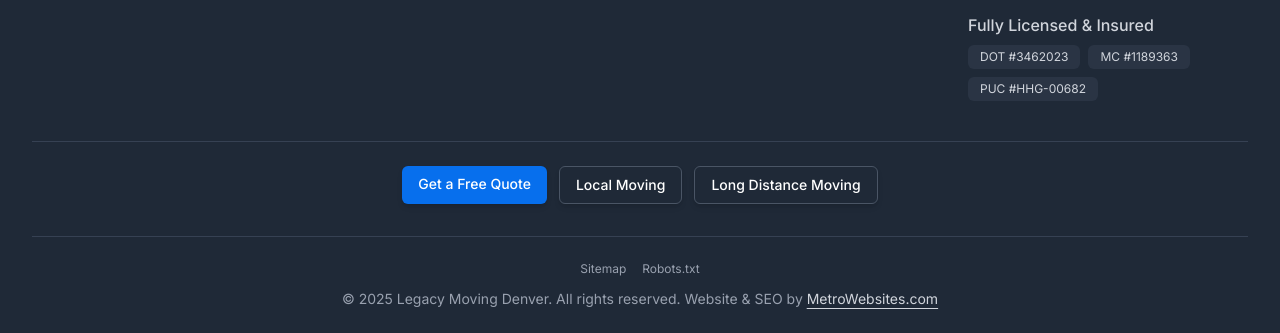
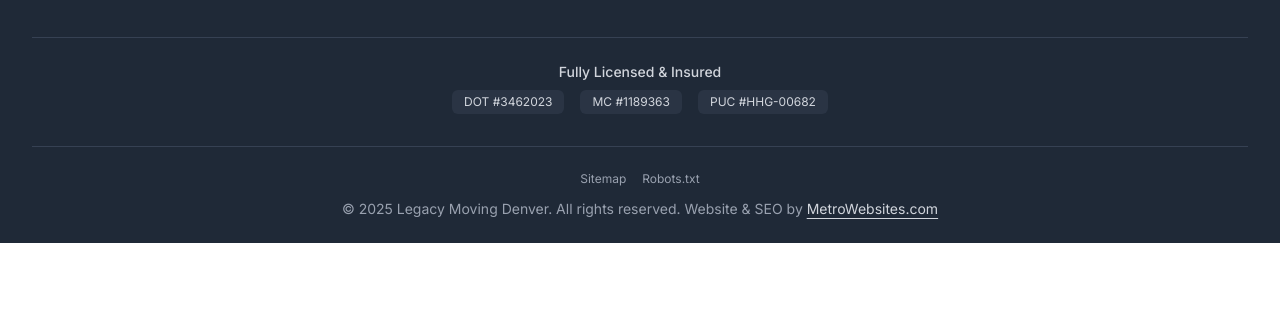
Before and after one commit to MetroWebsites/Legacy-Moving-New, an Astro site: page / in a window 1280 px wide. Shown: the part 3823-4156 px from the top of the page. After the commit the page ends 4066 px from the top, so only its background shows below. Built offline with nearby package versions, Linux system fonts and the light colour scheme; Astro itself is replaced by a stand-in of ours.

Commit message:
Revert to commit fbb441caa13c8457725d5b4742e7da83fe444f56

```diff
--- a/src/components/Footer.astro
+++ b/src/components/Footer.astro
@@ -107,31 +107,18 @@
             <svg xmlns="http://www.w3.org/2000/svg" width="18" height="18" viewBox="0 0 24 24" fill="none" stroke="currentColor" stroke-width="2" stroke-linecap="round" stroke-linejoin="round" class="text-accent"><path d="M12 2h.01"/><path d="M17 16h.01"/><path d="M14 20h.01"/><path d="M12 11h.01"/><path d="M7 16h.01"/><path d="M3 12h.01"/><circle cx="12" cy="12" r="10"/></svg>
             <span>Mon-Sun: 8:00am - 6:00pm</span>
           </li>
-          <li class="mt-4">
-            <p class="font-medium mb-2">Fully Licensed & Insured</p>
-            <div class="flex flex-wrap gap-2">
-              <span class="text-xs bg-gray-700/50 text-gray-300 px-3 py-1 rounded-md">DOT #3462023</span>
-              <span class="text-xs bg-gray-700/50 text-gray-300 px-3 py-1 rounded-md">MC #1189363</span>
-              <span class="text-xs bg-gray-700/50 text-gray-300 px-3 py-1 rounded-md">PUC #HHG-00682</span>
-            </div>
-          </li>
         </ul>
       </div>
     </div>
 
-    <!-- Action Buttons -->
+    <!-- Licenses & Certifications -->
     <div class="border-t border-gray-700 mt-10 pt-6 pb-4">
       <div class="text-center mb-4">
-        <div class="flex flex-col sm:flex-row gap-3 justify-center">
-          <a href="/get-quote" class="bg-primary text-white hover:bg-primary/90 py-2 px-4 rounded-md font-medium text-sm transition-colors shadow-md">
-            Get a Free Quote
-          </a>
-          <a href="/services/local-moving" class="bg-secondary border border-gray-600 text-white hover:bg-secondary/80 py-2 px-4 rounded-md font-medium text-sm transition-colors shadow-md">
-            Local Moving
-          </a>
-          <a href="/services/out-of-state-moving" class="bg-secondary border border-gray-600 text-white hover:bg-secondary/80 py-2 px-4 rounded-md font-medium text-sm transition-colors shadow-md">
-            Long Distance Moving
-          </a>
+        <p class="text-sm text-gray-300 font-medium">Fully Licensed & Insured</p>
+        <div class="flex justify-center items-center gap-4 flex-wrap mt-2">
+          <span class="text-xs bg-gray-700/50 text-gray-300 px-3 py-1 rounded-md">DOT #3462023</span>
+          <span class="text-xs bg-gray-700/50 text-gray-300 px-3 py-1 rounded-md">MC #1189363</span>
+          <span class="text-xs bg-gray-700/50 text-gray-300 px-3 py-1 rounded-md">PUC #HHG-00682</span>
         </div>
       </div>
     </div>
```
